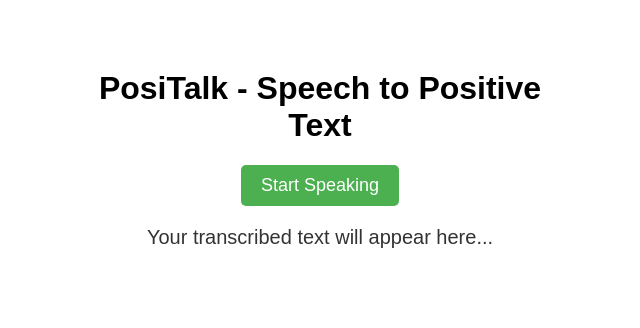
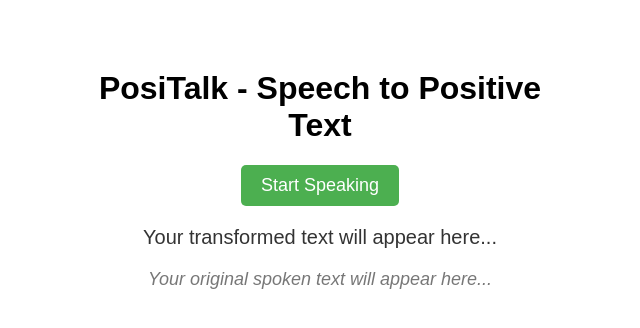
Before and after one commit to timmit147/Good-words, a plain HTML site: page index.html in a window 1280 px wide. Shown: the whole page, without its empty margins (320-960 px from the left). Drawn offline with Linux system fonts and the light colour scheme.

Commit message:
Update index.html

```diff
--- a/index.html
+++ b/index.html
@@ -32,6 +32,12 @@
       font-size: 20px;
       color: #333;
     }
+    #originalText {
+      margin-top: 10px;
+      font-size: 18px;
+      color: #777;
+      font-style: italic;
+    }
     .positive {
       color: green;
     }
@@ -41,12 +47,14 @@
   <div class="container">
     <h1>PosiTalk - Speech to Positive Text</h1>
     <button id="start">Start Speaking</button>
-    <p id="output">Your transcribed text will appear here...</p>
+    <p id="output">Your transformed text will appear here...</p>
+    <p id="originalText">Your original spoken text will appear here...</p>
   </div>
 
   <script>
     const startButton = document.getElementById('start');
     const output = document.getElementById('output');
+    const originalText = document.getElementById('originalText');
 
     // Dictionary for negative-to-positive word replacement
     const dictionary = {
@@ -69,11 +77,13 @@
     startButton.addEventListener('click', () => {
       recognition.start();
       output.textContent = "Listening...";
+      originalText.textContent = "Listening for your words...";
     });
 
     // Process Speech
     recognition.onresult = (event) => {
       const spokenWords = event.results[0][0].transcript;
+      originalText.textContent = `Original Text: ${spokenWords}`;
       const positiveText = transformToPositive(spokenWords);
       output.innerHTML = positiveText;
     };
```
